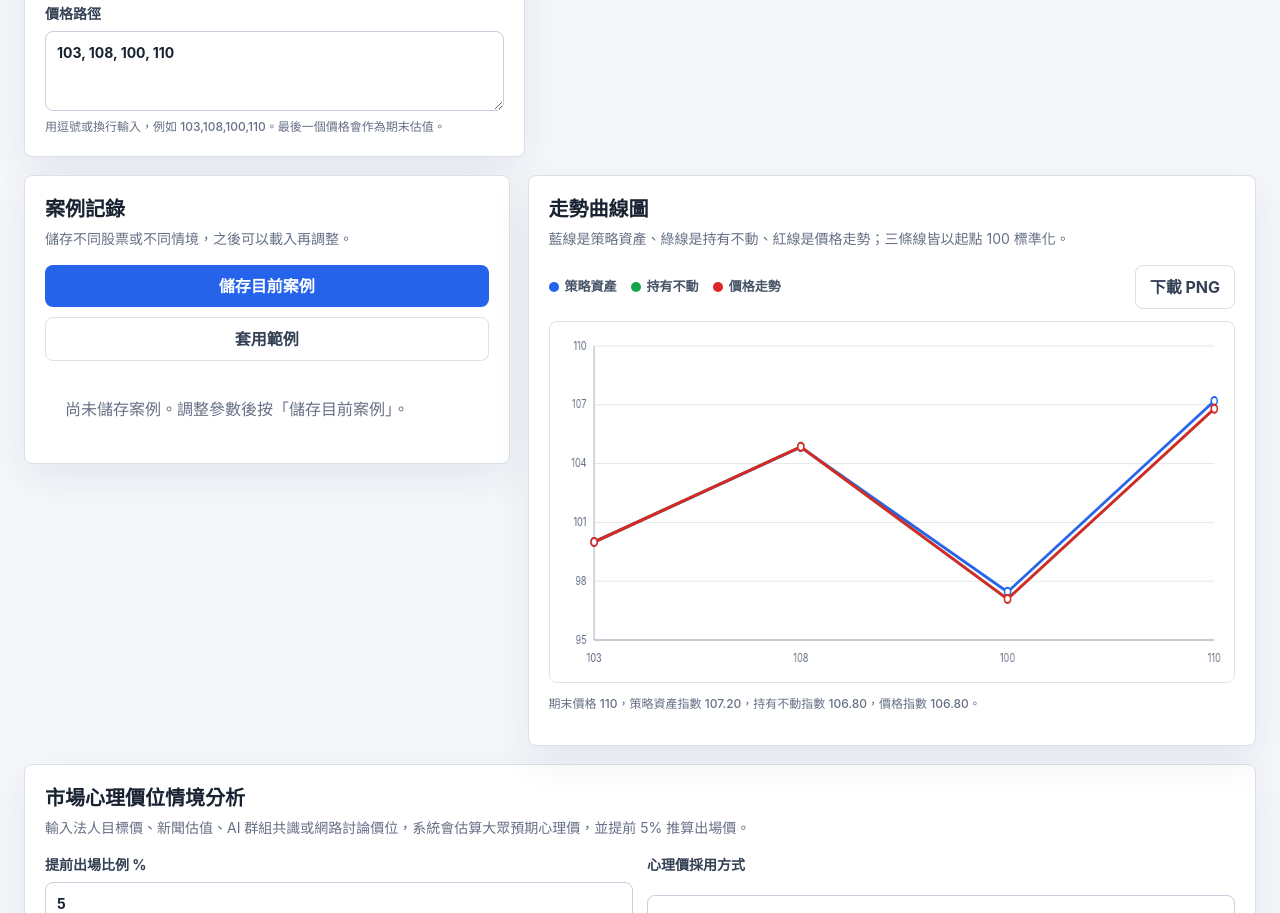
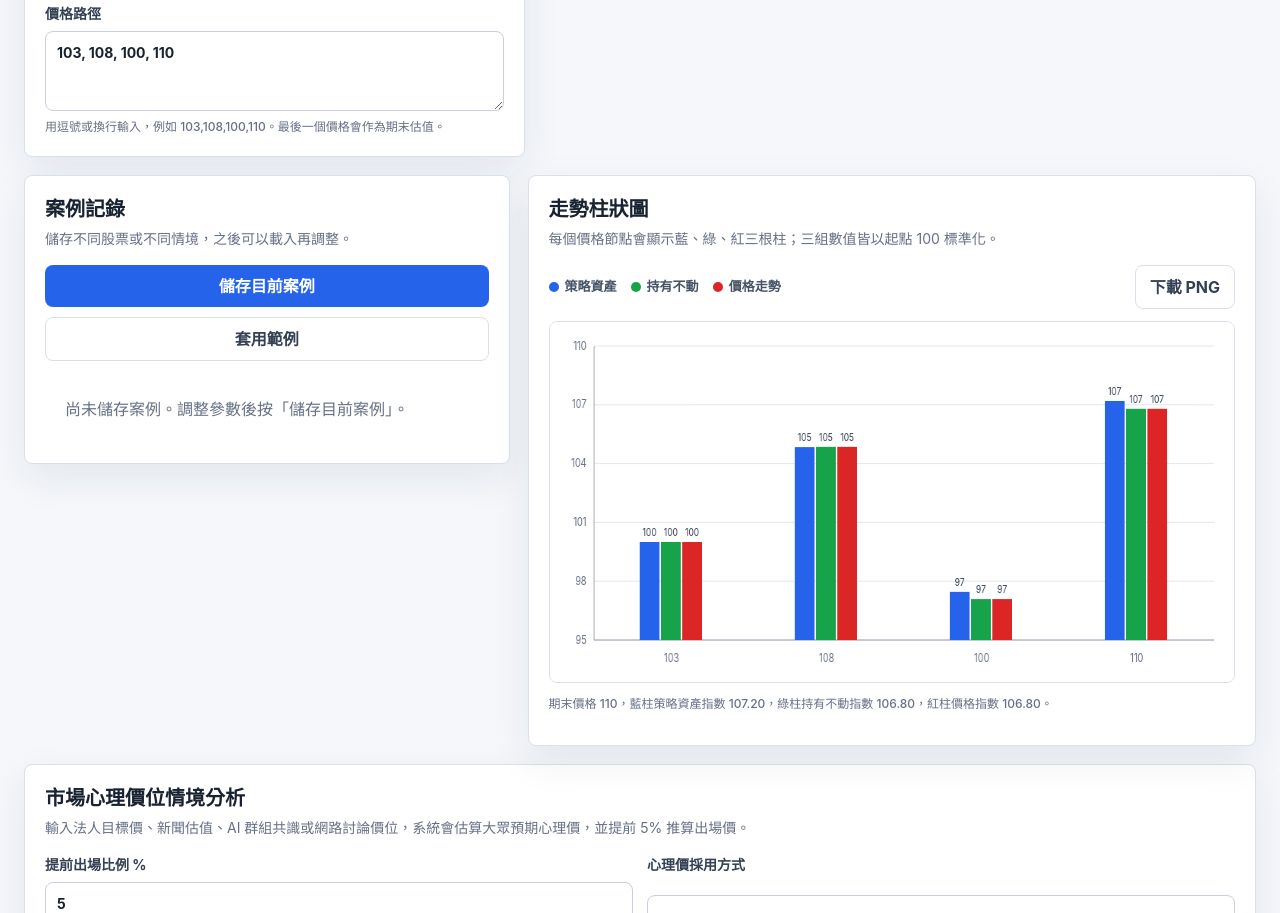
Before and after one commit to 809540023-lgtm/stock-rebalance-simulator, a plain HTML site: page index.html in a window 1280 px wide. Shown: the part 721-1634 px from the top of the page. Drawn offline with Linux system fonts and the light colour scheme.

Commit message:
Change trend chart to bar chart

```diff
--- a/index.html
+++ b/index.html
@@ -571,7 +571,7 @@
         <button class="btn primary" id="runBtn" title="重新計算">計算</button>
         <button class="btn success" id="saveCaseBtn" title="儲存目前輸入與分析結果">儲存案例</button>
         <button class="btn success" id="addRuleBtn" title="新增一筆交易條件">新增規則</button>
-        <button class="btn ghost" id="chartPngBtn" title="下載目前曲線圖">輸出圖形</button>
+        <button class="btn ghost" id="chartPngBtn" title="下載目前柱狀圖">輸出圖形</button>
         <button class="btn" id="csvBtn" title="下載交易明細 CSV">匯出 CSV</button>
         <button class="btn" id="printBtn" title="列印分析表">列印</button>
       </div>
@@ -682,8 +682,8 @@
       </div>
 
       <div class="panel">
-        <h2>走勢曲線圖</h2>
-        <p class="hint">藍線是策略資產、綠線是持有不動、紅線是價格走勢；三條線皆以起點 100 標準化。</p>
+        <h2>走勢柱狀圖</h2>
+        <p class="hint">每個價格節點會顯示藍、綠、紅三根柱；三組數值皆以起點 100 標準化。</p>
         <div class="chart-shell">
           <div class="chart-toolbar">
             <div class="legend">
@@ -691,12 +691,12 @@
               <span><i class="dot green"></i>持有不動</span>
               <span><i class="dot red"></i>價格走勢</span>
             </div>
-            <button class="btn ghost" id="chartPngPanelBtn" title="下載目前曲線圖">下載 PNG</button>
+            <button class="btn ghost" id="chartPngPanelBtn" title="下載目前柱狀圖">下載 PNG</button>
           </div>
           <div class="chart-card">
-            <canvas id="trendChart" width="1200" height="480" aria-label="策略與價格走勢圖"></canvas>
+            <canvas id="trendChart" width="1200" height="480" aria-label="策略與價格柱狀圖"></canvas>
           </div>
-          <p class="mini" id="chartNote">曲線圖會在計算後更新。</p>
+          <p class="mini" id="chartNote">柱狀圖會在計算後更新。</p>
         </div>
       </div>
     </section>
@@ -1308,7 +1308,6 @@
       const span = Math.max(8, max - min);
       const yMin = Math.floor((min - span * 0.12) / 5) * 5;
       const yMax = Math.ceil((max + span * 0.12) / 5) * 5;
-      const xOf = (index) => pad.left + (rows.length === 1 ? chartW / 2 : index / (rows.length - 1) * chartW);
       const yOf = (value) => pad.top + (yMax - value) / (yMax - yMin) * chartH;
 
       ctx.clearRect(0, 0, width, height);
@@ -1344,35 +1343,35 @@
         const show = rows.length <= 8 || index === 0 || index === rows.length - 1 || index % Math.ceil(rows.length / 6) === 0;
         if (!show) return;
         ctx.fillStyle = "#667085";
-        ctx.fillText(String(row.price), xOf(index), height - pad.bottom + 12);
+        const groupW = chartW / rows.length;
+        ctx.fillText(String(row.price), pad.left + groupW * index + groupW / 2, height - pad.bottom + 12);
       });
 
-      series.forEach((item) => {
-        ctx.strokeStyle = item.color;
-        ctx.lineWidth = 3;
-        ctx.beginPath();
-        item.values.forEach((value, index) => {
-          const x = xOf(index);
+      const baseY = yOf(yMin <= 0 ? 0 : yMin);
+      const groupW = chartW / rows.length;
+      const gap = Math.max(8, groupW * 0.18);
+      const barW = Math.max(7, Math.min(28, (groupW - gap) / series.length));
+      rows.forEach((row, rowIndex) => {
+        const groupStart = pad.left + groupW * rowIndex + (groupW - barW * series.length) / 2;
+        series.forEach((item, seriesIndex) => {
+          const value = item.values[rowIndex];
+          const x = groupStart + barW * seriesIndex;
           const y = yOf(value);
-          if (index === 0) ctx.moveTo(x, y);
-          else ctx.lineTo(x, y);
-        });
-        ctx.stroke();
-        item.values.forEach((value, index) => {
-          const x = xOf(index);
-          const y = yOf(value);
-          ctx.fillStyle = "#fff";
-          ctx.beginPath();
-          ctx.arc(x, y, 4, 0, Math.PI * 2);
-          ctx.fill();
-          ctx.strokeStyle = item.color;
-          ctx.lineWidth = 2;
-          ctx.stroke();
+          const barH = Math.max(2, baseY - y);
+          ctx.fillStyle = item.color;
+          ctx.fillRect(x, y, barW - 2, barH);
+          if (rows.length <= 6) {
+            ctx.fillStyle = "#344054";
+            ctx.font = "11px -apple-system, BlinkMacSystemFont, Segoe UI, sans-serif";
+            ctx.textAlign = "center";
+            ctx.textBaseline = "bottom";
+            ctx.fillText(value.toFixed(0), x + (barW - 2) / 2, y - 4);
+          }
         });
       });
 
       const final = rows[rows.length - 1];
-      $("chartNote").textContent = `期末價格 ${final.price}，策略資產指數 ${normalizeSeries(rows, "asset").at(-1).toFixed(2)}，持有不動指數 ${normalizeSeries(rows, "holdAsset").at(-1).toFixed(2)}，價格指數 ${normalizeSeries(rows, "price").at(-1).toFixed(2)}。`;
+      $("chartNote").textContent = `期末價格 ${final.price}，藍柱策略資產指數 ${normalizeSeries(rows, "asset").at(-1).toFixed(2)}，綠柱持有不動指數 ${normalizeSeries(rows, "holdAsset").at(-1).toFixed(2)}，紅柱價格指數 ${normalizeSeries(rows, "price").at(-1).toFixed(2)}。`;
     }
 
     function escapeHtml(value) {
```
